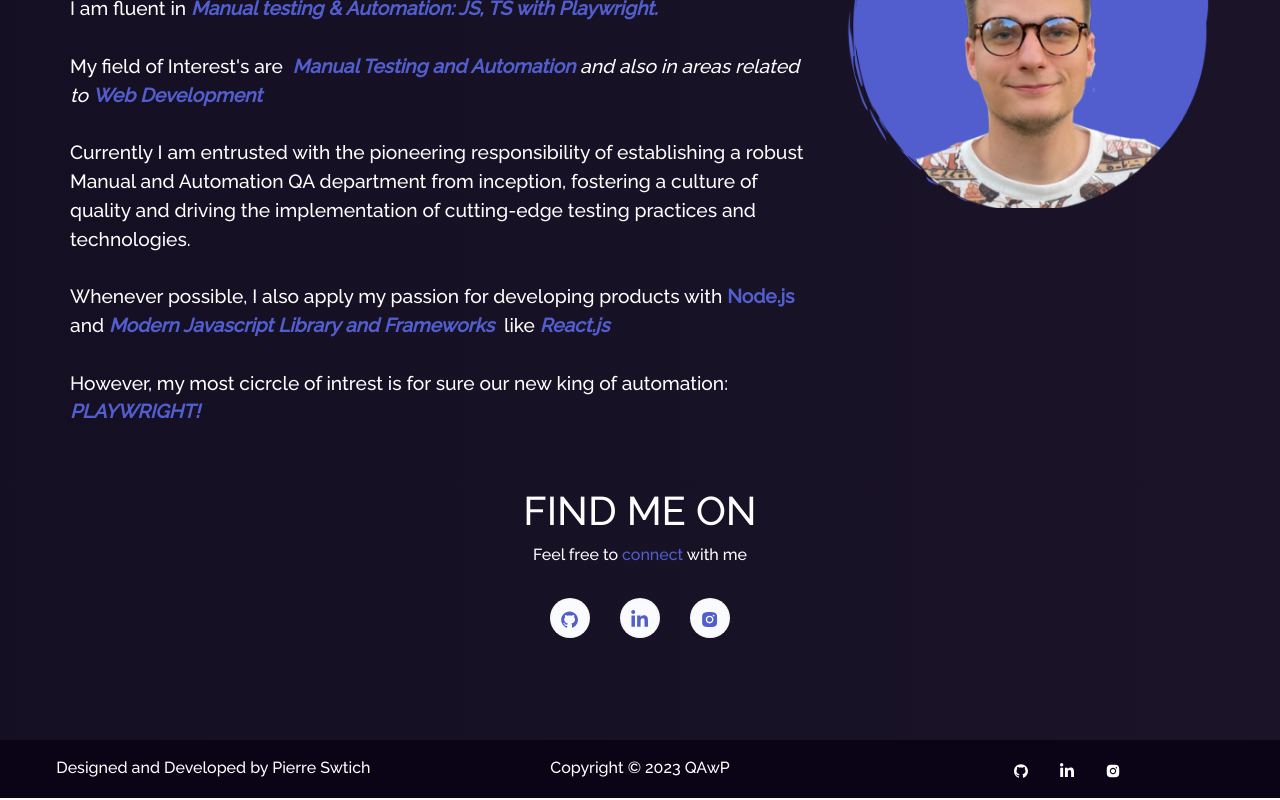
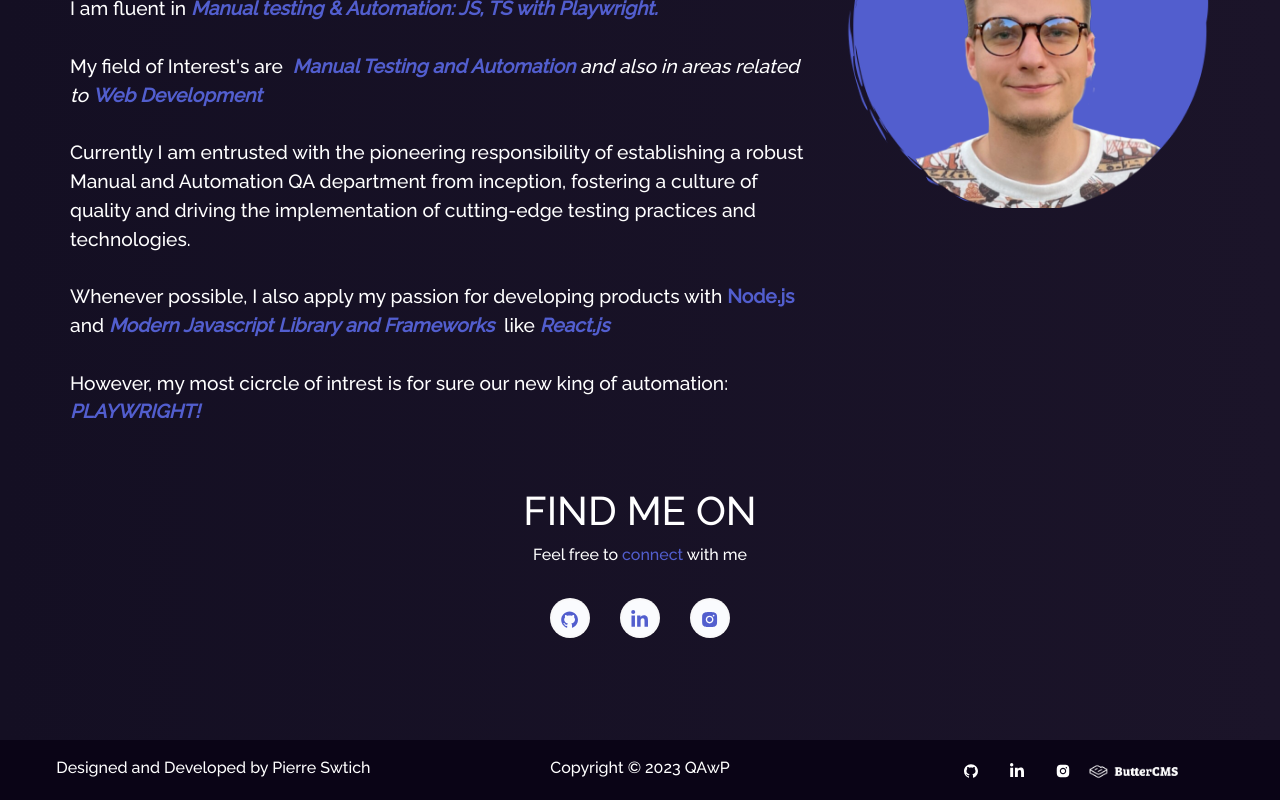
Before and after one commit to PierreSwtich/my-portfolio-react, a React (Create React App) app: page / in a window 1280 px wide. Shown: the part 1042-1842 px from the top of the page. Built offline with nearby package versions, Linux system fonts and the light colour scheme; no server answers.

Commit message:
feature(react-app): buttercms logo footer

```diff
--- a/src/components/Footer.js
+++ b/src/components/Footer.js
@@ -2,6 +2,7 @@
 import { Container, Row, Col } from "react-bootstrap";
 import { AiFillGithub, AiFillInstagram } from "react-icons/ai";
 import { FaLinkedinIn } from "react-icons/fa";
+import butterImg from "../Assets/buttercms.png"
 
 
 function Footer() {
@@ -66,6 +67,16 @@
                 <AiFillInstagram />
               </a>
             </li>
+            <li className="butter-cms">
+              <a
+                href="https://buttercms.com/"
+                target="_blank"
+                rel="noopener noreferrer"
+              >
+                <img src={butterImg} alt="butter cms"></img>
+
+                </a>
+            </li>
           </ul>
         </Col>
       </Row>
--- a/src/style.css
+++ b/src/style.css
@@ -393,6 +393,17 @@
   padding-right: 15px;
   padding-left: 15px;
   z-index: 1001;
+}
+
+.butter-cms {
+  display: inline-block !important;
+  height: auto;
+  width: auto;
+}
+
+li.butter-cms a img {
+  max-width: 120px;
+  max-height: 25px;
 }
 
 .icon-colour {
```
Also changed, not shown: src/Assets/buttercms.png (added).
